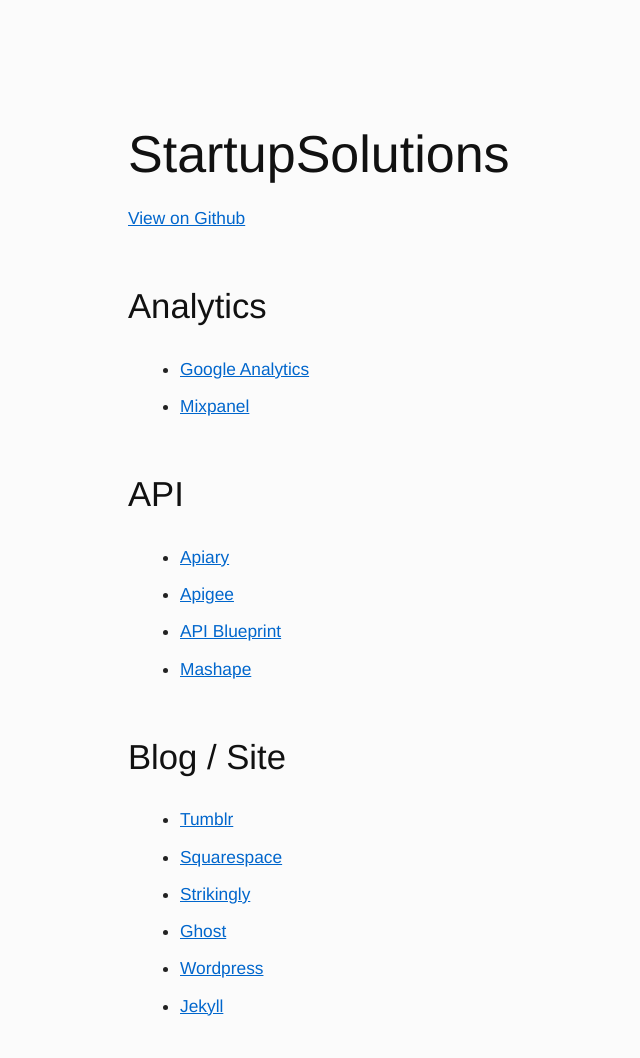
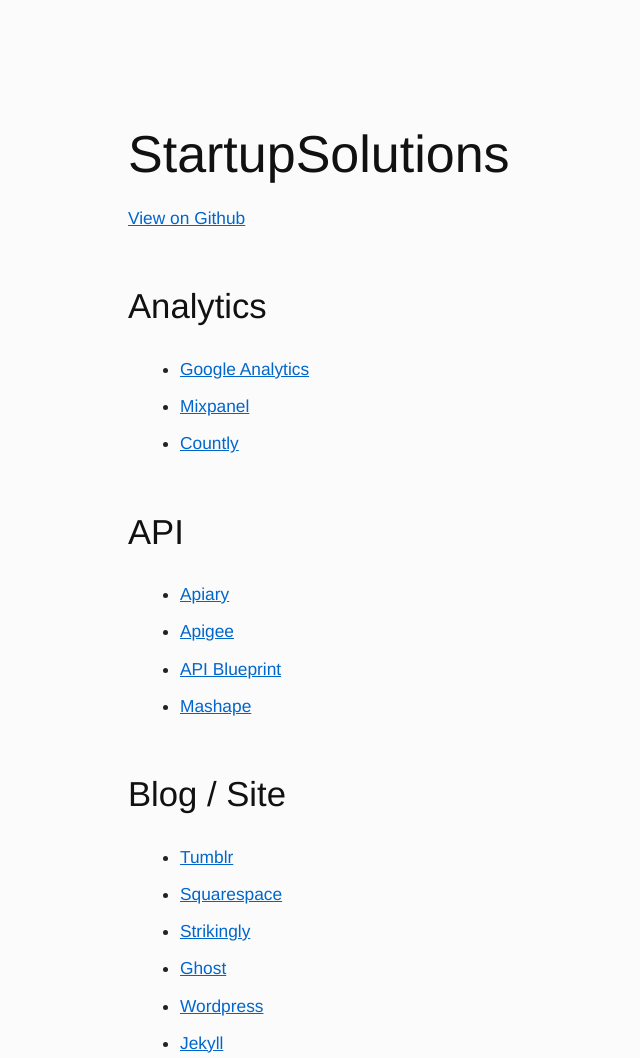
Before and after one commit to leplay/StartupSolutions, a plain HTML site: page index.html in a window 1280 px wide. Shown: the top 1058 px of the page, without its empty margins (0-640 px from the left). Drawn offline with Linux system fonts and the light colour scheme.

Commit message:
Count.ly

```diff
--- a/index.html
+++ b/index.html
@@ -19,6 +19,7 @@
 <ul class="task-list">
 <li><a href="http://www.google.com/analytics/">Google Analytics</a></li>
 <li><a href="https://mixpanel.com/">Mixpanel</a></li>
+<li><a href="https://count.ly/">Countly</a></li>
 </ul>
 
 <h2>API</h2>
```
